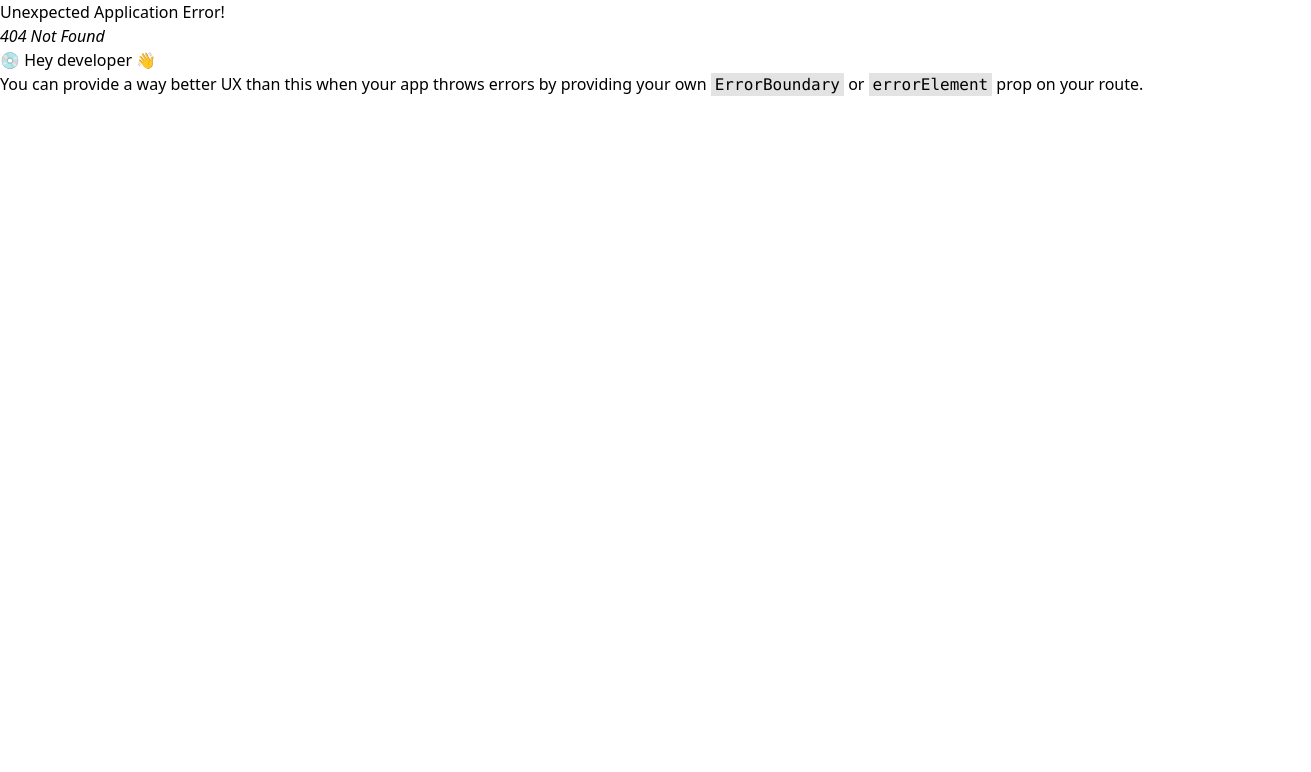
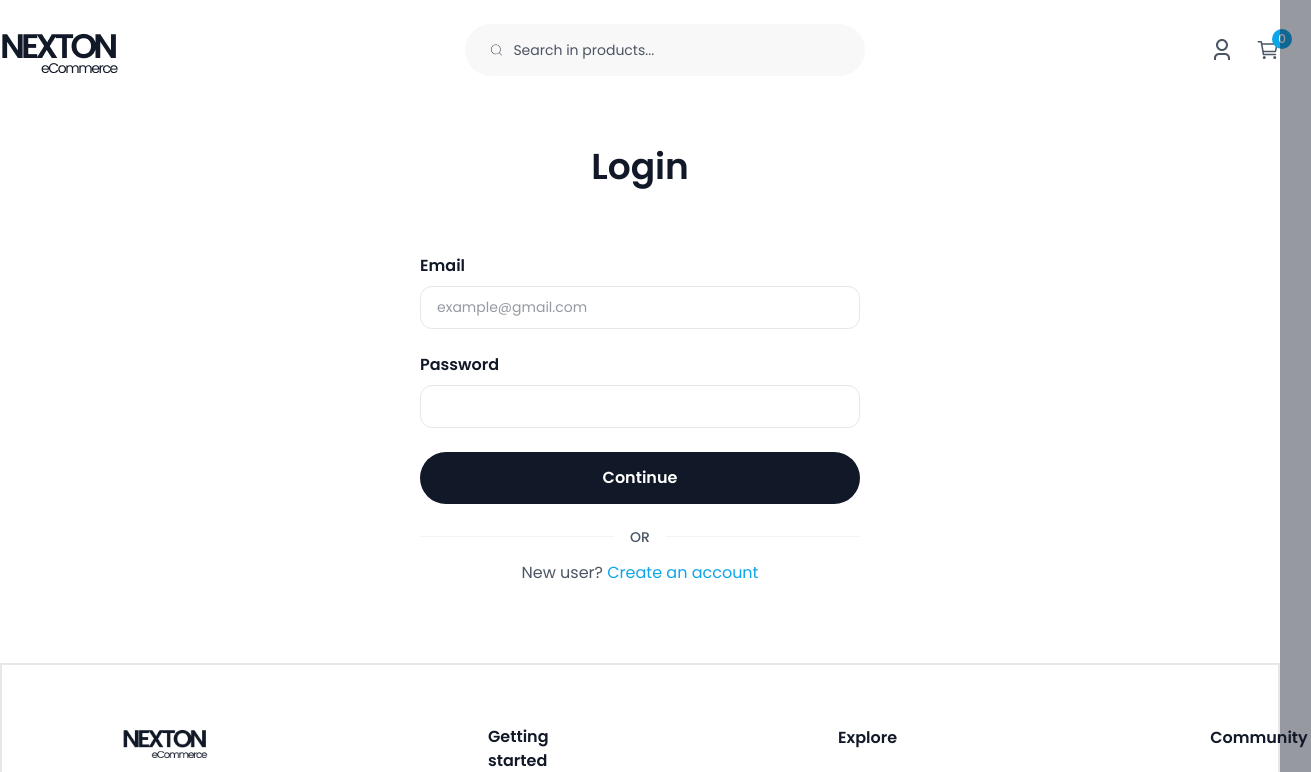
Before and after one commit to tanzim-me/nexton-ecommerce, a React (Vite) app: page /login in a window 1280 px wide. Before the commit this address had no page. Shown: the top 772 px of the page, 1311 px wide, since content can reach past the window. Built offline with nearby package versions, Linux system fonts and the light colour scheme.

Commit message:
added login and registration pages without the functionalities

```diff
--- a/src/App.jsx
+++ b/src/App.jsx
@@ -5,6 +5,8 @@ import Home from './pages/Home'
 import CheckOut from './pages/CheckOut'
 import "./App.css"
 import Explore from './pages/Explore'
+import Login from './pages/Login'
+import Registration from './pages/Registration'
 
 const App = () => {
 
@@ -13,6 +15,8 @@ const App = () => {
       <Route index element={<Home />} />
       <Route path="/checkout" element={<CheckOut />} />
       <Route path="/explore" element={<Explore />} />
+      <Route path="/login" element={<Login />} />
+      <Route path="/registration" element={<Registration />} />
     </Route>
   ))
   return (
--- a/src/components/Banner.jsx
+++ b/src/components/Banner.jsx
@@ -33,7 +33,7 @@ export default function Banner() {
             </h1>
 
             {/* ---------------------------- Explore now link --------------------------- */}
-            <Link className="w-[198px] h-16 bg-theme rounded-full flex gap-2.5 justify-center items-center hover:scale-105 transition duration-300 ">
+            <Link to="/explore" className="w-[198px] h-16 bg-theme rounded-full flex gap-2.5 justify-center items-center hover:scale-105 transition duration-300 ">
               <p className="font-poppins font-medium text-[16px] text-white">
                 Explore now
               </p>
--- a/src/components/Footer.jsx
+++ b/src/components/Footer.jsx
@@ -8,7 +8,7 @@ import twitter from "../assets/images/twitter.png";
 
 export default function Footer() {
   return (
-    <footer className="w-full h-[318px] bg-[#E5E7EB] px-30 py-15 mt-[52px]">
+    <footer className="w-full h-[318px] px-30 py-15 mt-[52px] border-2 border-[#E5E7EB]">
       <div className="container flex gap-70 justify-start">
         <div>
           <Link to="" className="inline-block mb-5">
@@ -148,7 +148,6 @@ export default function Footer() {
             </li>
           </ul>
         </div>
-
       </div>
     </footer>
   );
--- a/src/components/ProductSlider.jsx
+++ b/src/components/ProductSlider.jsx
@@ -4,6 +4,7 @@ import axios from "axios";
 import ProductCard from "./ProductCard";
 
 export default function ProductSlider() {
+
   const [products, setProducts] = useState([]);
 
   const settings = {
@@ -20,6 +21,7 @@ export default function ProductSlider() {
       .then((res) => setProducts(res.data.products))
       .catch((err) => console.log(err));
   }, []);
+
   return (
     <section className="container">
       <div className="slider-container product-slider">
--- /dev/null
+++ b/src/pages/Login.jsx
@@ -0,0 +1,22 @@
+import React from "react";
+import { Link } from "react-router";
+
+export default function Login() {
+    return (
+        <section className="container flex justify-center items-center mt-10 mb-18">
+            <form className="w-[440px] h-[451px]">
+                <h2 className="font-poppins font-semibold text-[36px] text-theme text-center mb-15">Login</h2>
+                <h2 className="font-poppins font-semibold text-[16px] text-theme mb-2">Email</h2>
+                <input type="text" placeholder="example@gmail.com" className="w-full h-[43px] border border-[#E5E7EB] focus:outline-0 rounded-xl font-poppins font-normal text-[14px] placeholder:text-[#4b556398] pl-4 mb-6" />
+                <h2 className="font-poppins font-semibold text-[16px] text-theme mb-2">Password</h2>
+                <input type="password" className="w-full h-[43px] border border-[#E5E7EB] focus:outline-0 rounded-xl font-poppins font-normal text-[14px] placeholder:text-[#4b556398] pl-4 mb-6" />
+                <Link to="/" className="w-[440px] h-[52px] bg-theme rounded-[9999px] flex justify-center items-center font-poppins font-semibold text-[16px] text-white">Continue</Link>
+                <div>
+                    <hr className="mt-8 relative text-[#F3F4F6]" />
+                    <p className="w-[52px] h-5 bg-white flex justify-center items-center font-poppins font-medium text-[14px] text-secondary absolute left-[50%] transform translate-x-[-50%] translate-y-[-50%]">OR</p>
+                </div>
+                <p className="font-poppins font-normal text-[16px] text-secondary text-center mt-6">New user? <Link to="/registration" className="text-[#0EA5E9]"> Create an account</Link></p>
+            </form>
+        </section>
+    )
+}
--- /dev/null
+++ b/src/pages/Registration.jsx
@@ -0,0 +1,24 @@
+import React from "react";
+import { Link } from "react-router";
+
+export default function Registration() {
+    return (
+        <section className="container flex justify-center items-center mt-10 mb-18">
+            <form className="w-[440px] h-[550px]">
+                <h2 className="font-poppins font-semibold text-[36px] text-theme text-center mb-15">Register</h2>
+                <h2 className="font-poppins font-semibold text-[16px] text-theme mb-2">Email</h2>
+                <input type="text" placeholder="example@gmail.com" className="w-full h-[43px] border border-[#E5E7EB] focus:outline-0 rounded-xl font-poppins font-normal text-[14px] placeholder:text-[#4b556398] pl-4 mb-6" />
+                <h2 className="font-poppins font-semibold text-[16px] text-theme mb-2">Password</h2>
+                <input type="password" className="w-full h-[43px] border border-[#E5E7EB] focus:outline-0 rounded-xl font-poppins font-normal text-[14px] placeholder:text-[#4b556398] pl-4 mb-6" />
+                <h2 className="font-poppins font-semibold text-[16px] text-theme mb-2">Password ( Again )</h2>
+                <input type="password" className="w-full h-[43px] border border-[#E5E7EB] focus:outline-0 rounded-xl font-poppins font-normal text-[14px] placeholder:text-[#4b556398] pl-4 mb-6" />
+                <Link to="/" className="w-[440px] h-[52px] bg-theme rounded-[9999px] flex justify-center items-center font-poppins font-semibold text-[16px] text-white">Continue</Link>
+                <div>
+                    <hr className="mt-8 relative text-[#F3F4F6]" />
+                    <p className="w-[52px] h-5 bg-white flex justify-center items-center font-poppins font-medium text-[14px] text-secondary absolute left-[50%] transform translate-x-[-50%] translate-y-[-50%]">OR</p>
+                </div>
+                <p className="font-poppins font-normal text-[16px] text-secondary text-center mt-6 mb-18">Already a member?<Link to="/login" className="text-[#0EA5E9]"> Login</Link></p>
+            </form>
+        </section>
+    )
+}
```
